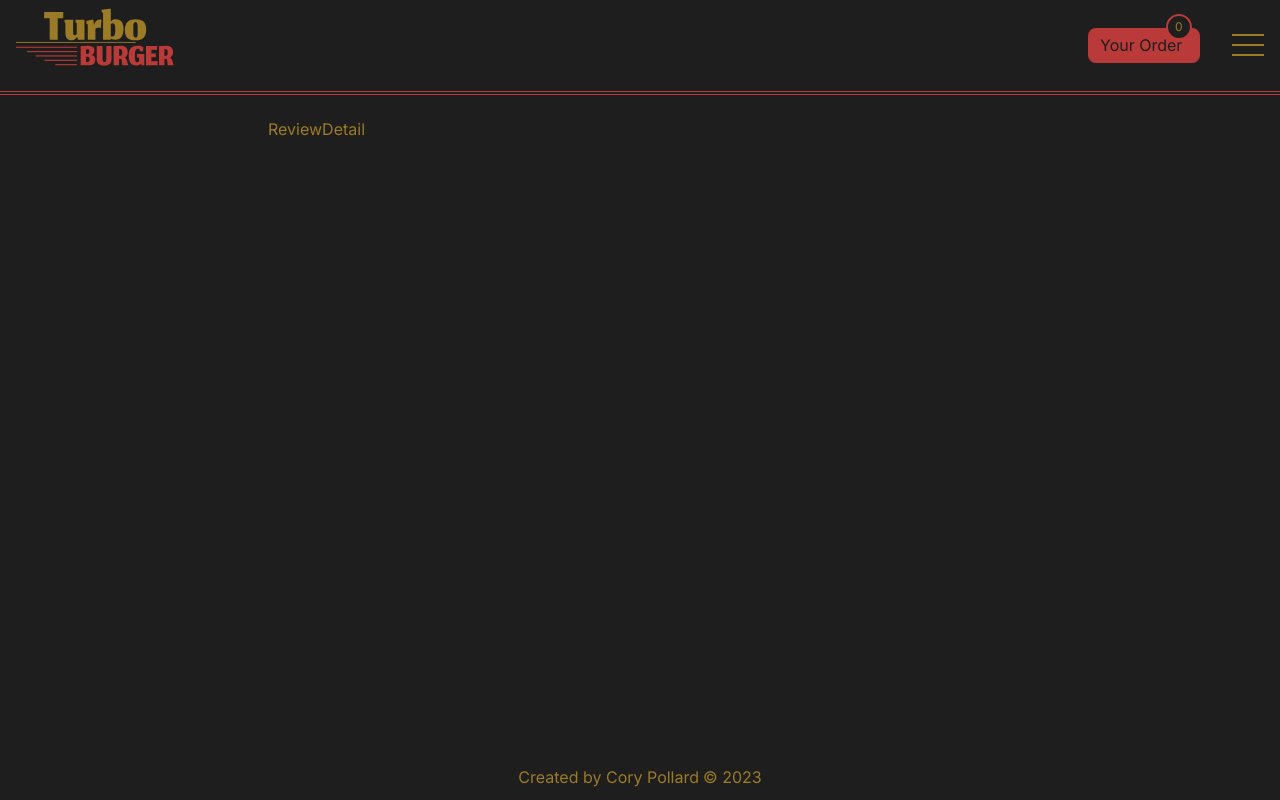
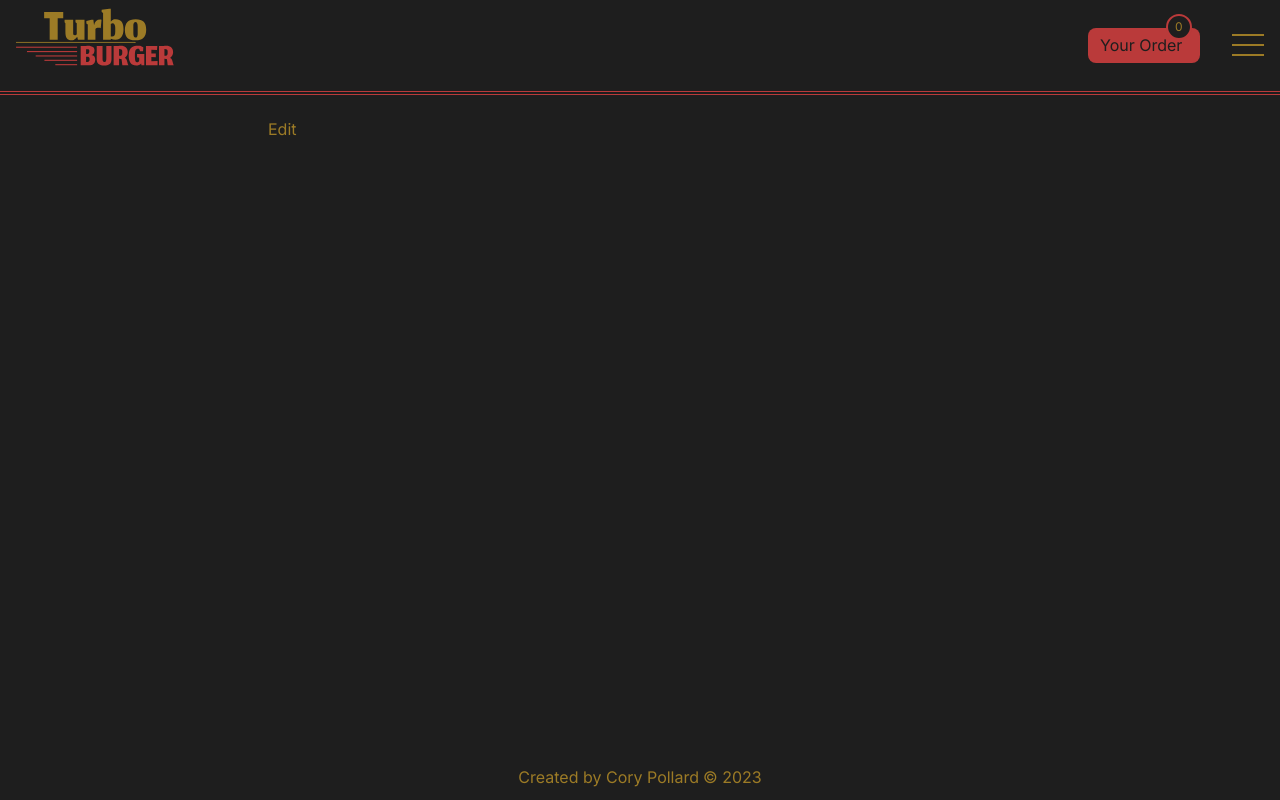
Before and after one commit to SpectreAscended/turbo-burger, a React (Vite) app: page /reviews/edit in a window 1280 px wide. Built offline with nearby package versions, Linux system fonts and the light colour scheme; no server answers; a web font is replaced by a local one.

Commit message:
added pages and routes for edit review and creation of new review

```diff
--- a/src/App.tsx
+++ b/src/App.tsx
@@ -14,12 +14,8 @@ import ReviewsPage from './pages/reviews/Reviews';
 import ReviewDetailPage, {
   loader as reviewLoader,
 } from './pages/reviews/ReviewDetail';
-
-interface MenuLoaderProps {
-  params: {
-    menuItemId: string;
-  };
-}
+import NewReviewPage from './pages/reviews/NewReview';
+import EditReviewPage from './pages/reviews/EditReview';
 
 const App = () => {
   const router = createBrowserRouter([
@@ -79,18 +75,20 @@ const App = () => {
               id: 'review-item',
               loader: reviewLoader,
             },
+            {
+              path: 'new',
+              element: <NewReviewPage />,
+            },
+            {
+              path: 'edit',
+              element: <EditReviewPage />,
+            },
           ],
         },
       ],
     },
   ]);
 
-  // const foo =  [{id: 'dr1-5464', type: 'root beer'}, {id: 'dr2-123', type: 'root-beer'}, {id: 'dr1'}]
-
-  // const bar = foo.find
-
-  // console.log(bar)
-
   return <RouterProvider router={router} />;
 };
 
--- /dev/null
+++ b/src/pages/reviews/EditReview.tsx
@@ -0,0 +1,5 @@
+const EditReviewPage: React.FC = () => {
+  return <div>Edit</div>;
+};
+
+export default EditReviewPage;
--- /dev/null
+++ b/src/pages/reviews/NewReview.tsx
@@ -0,0 +1,5 @@
+const NewReviewPage: React.FC = () => {
+  return <div>New Review</div>;
+};
+
+export default NewReviewPage;
```
